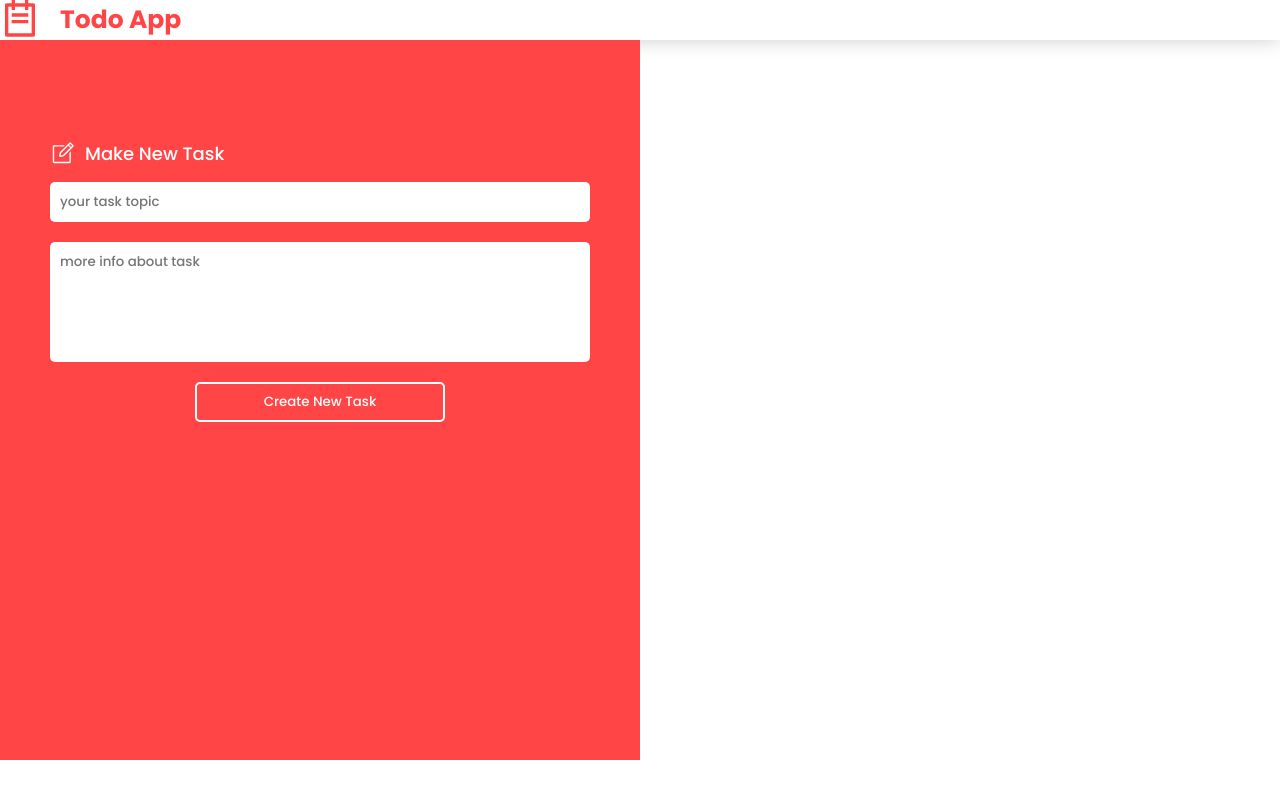
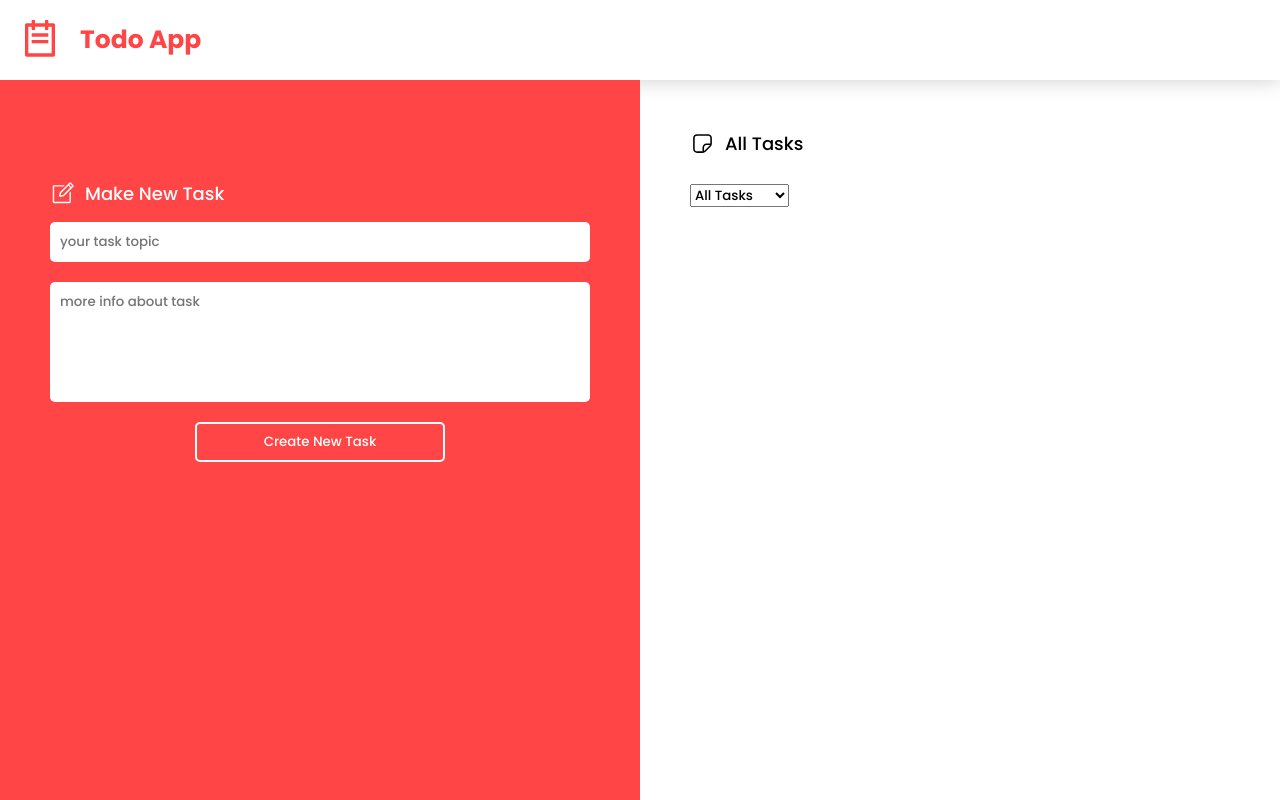
Before and after one commit to madmilan7/todo-app, a React (Create React App) app: page / in a window 1280 px wide. Built offline with nearby package versions, Linux system fonts and the light colour scheme.

Commit message:
added Tasks component

```diff
--- a/src/App.css
+++ b/src/App.css
@@ -1,3 +1,7 @@
 .App {
   text-align: center;
 }
+
+.container {
+  display: flex;
+}
--- a/src/App.js
+++ b/src/App.js
@@ -3,13 +3,17 @@ import React from 'react';
 // Components
 import Header from './components/Header';
 import AddTask from './components/AddTask';
+import Tasks from './components/Tasks';
 
 function App() {
 
   return (
     <div className="App">
-     <Header />
-     <AddTask />
+      <Header />
+      <div className='container'>
+        <AddTask />
+        <Tasks />
+      </div>
     </div>
   );
 }
--- a/src/components/Header.module.css
+++ b/src/components/Header.module.css
@@ -2,6 +2,7 @@
     display: flex;
     gap: 20px;
     place-items: center;
+    padding: 20px;
     box-shadow: 0 0 20px rgba(0, 0, 0, 0.2);
 }
 
--- /dev/null
+++ b/src/components/Tasks.js
@@ -0,0 +1,27 @@
+import React from 'react';
+
+// Icons
+import tasks from '../assets/icon/all-task.svg';
+
+// Styles
+import styles from './Tasks.module.css';
+
+const Tasks = () => {
+    return (
+        <div className={styles.tasks}>
+            <div className={styles.tasks__title}>
+                <img src={tasks} alt='all-task' />
+                <h2 className={styles.tasks__title__text}>All Tasks</h2>
+            </div>
+            <div className={styles.tasks__sort}>
+                <select>
+                    <option>All Tasks</option>
+                    <option>Done Tasks</option>
+                </select>
+            </div>
+            <div className={styles.tasks__container}></div>
+        </div>
+    );
+};
+
+export default Tasks;
--- /dev/null
+++ b/src/components/Tasks.module.css
@@ -0,0 +1,25 @@
+.tasks {
+    width: 50%;
+    padding: 50px;
+}
+
+.tasks__title {
+    display: flex;
+    gap: 10px;
+    place-items: center;
+}
+
+.tasks__title__text {
+    font-size: 18px;
+    font-weight: 500;
+}
+
+.tasks__sort {
+    margin-top: 25px;
+}
+
+.tasks__container {
+    display: flex;
+    flex-direction: column;
+    gap: 20px;
+}
```
